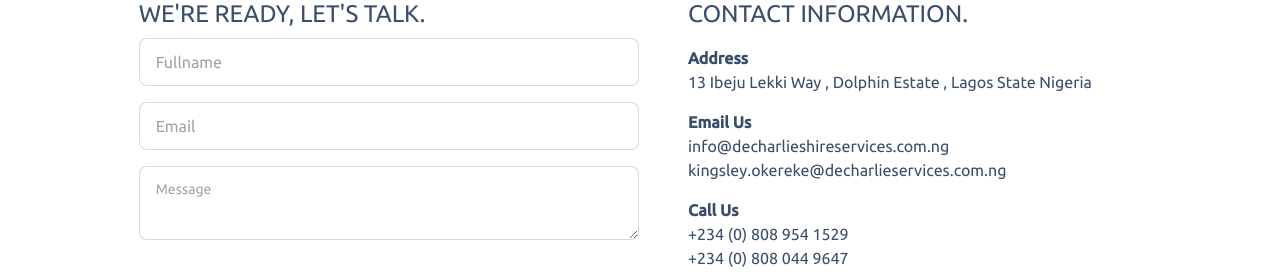
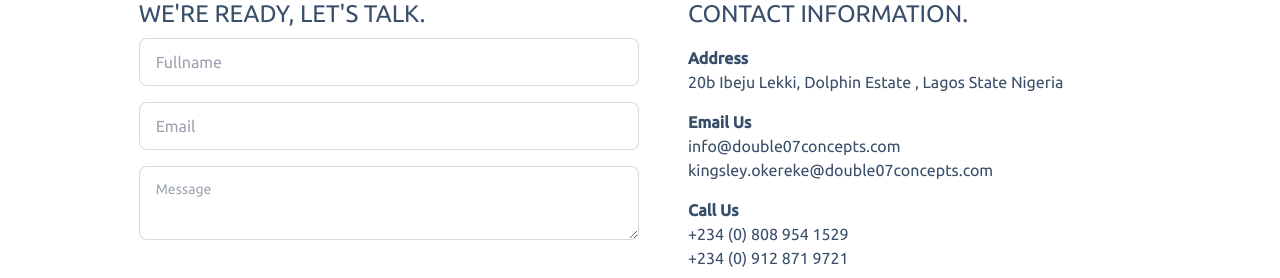
Before and after one commit to MichaelUtoh/007Concepts, a Next.js app: page /contact in a window 1280 px wide. Shown: the part 490-768 px from the top of the page. Built offline with nearby package versions, Linux system fonts and the light colour scheme; no server answers.

Commit message:
Fixes for contact details

```diff
--- a/src/pages/about.js
+++ b/src/pages/about.js
@@ -107,11 +107,9 @@
               <div className="flex flex-col justify-start h-[300px] lg:w-3/12 mob-flex-center pt-14 font">
                   <p className="uppercase mb-2 text-left font-thin text-lg text-white">HUMAN RESOURCE MANAGER</p>
                   <p className="mob-display-0 lg:text-4xl lg:mt-5 font-alt text-white">
-                      MICHELLE <br/> GRACE <br/> FRANCIS
+                      JAMES <br/> BAMEKE <br/> ORIFA
                   </p>
-                  <p className="mob-display-1 lg:text-4xl lg:mt-5 font-alt text-white">
-                      MICHELLE GRACE FRANCIS
-                  </p>
+                  <p className="mob-display-1 lg:text-4xl lg:mt-5 font-alt text-white">JAMES BAMEKE ORIFA</p>
                   <section className="flex py-4">
                       <FiFacebook color='white' style={{ marginRight: "15px" }} />
                       <FiTwitter color='white' style={{ marginRight: "15px" }} />
--- a/src/pages/contact.js
+++ b/src/pages/contact.js
@@ -89,17 +89,17 @@
 
                     <div className='my-2'>
                         <p className='font-bold'>Address​</p>
-                        <p>13 Ibeju Lekki Way , Dolphin Estate , Lagos State Nigeria</p>
+                        <p>20b Ibeju Lekki, Dolphin Estate , Lagos State Nigeria</p>
                     </div>
                     <div className='my-2'>
                         <p className='font-bold'>Email Us</p>
-                        <p>info@decharlieshireservices.com.ng</p>
-                        <p>kingsley.okereke@decharlieservices.com.ng</p>
+                        <p>info@double07concepts.com</p>
+                        <p>kingsley.okereke@double07concepts.com</p>
                     </div>
                     <div className='my-2'>
                         <p className='font-bold'>Call Us</p>
                         <p>+234 (0) 808 954 1529</p>
-                        <p>+234 (0) 808 044 9647</p>
+                        <p>+234 (0) 912 871 9721</p>
                     </div>
                     <div className='my-2'>
                         <p className='font-bold'>Follow Us</p>
--- a/src/pages/logistics.js
+++ b/src/pages/logistics.js
@@ -24,7 +24,7 @@
         <div className=''>
             <div className='mob-margin-sm mob-width-full mx-auto p-10 w-9/12'>
             <p className=''>
-                De’ Charlie Logistics are professionals that provide the solutions you need.
+                Double07Concepts Logistics are professionals that provide the solutions you need.
                 We provide our clients with a wide range of services including physical inventory counts,
                 quality control and inspection of goods, returns processing, promotional pricing,
                 custom inventory reports, Fleets managemant , Truck delivery services ranging from 5tons – 30tons and more.
```
